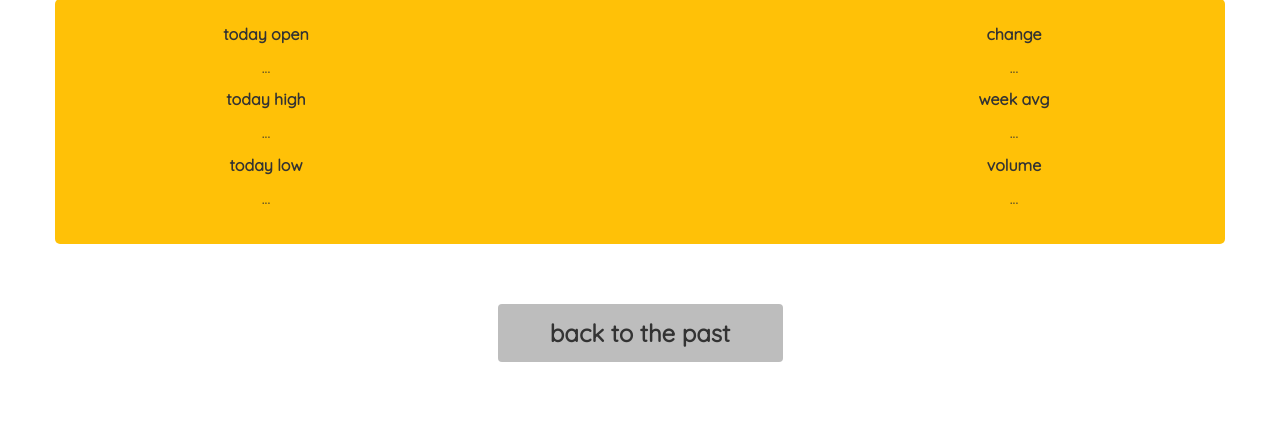
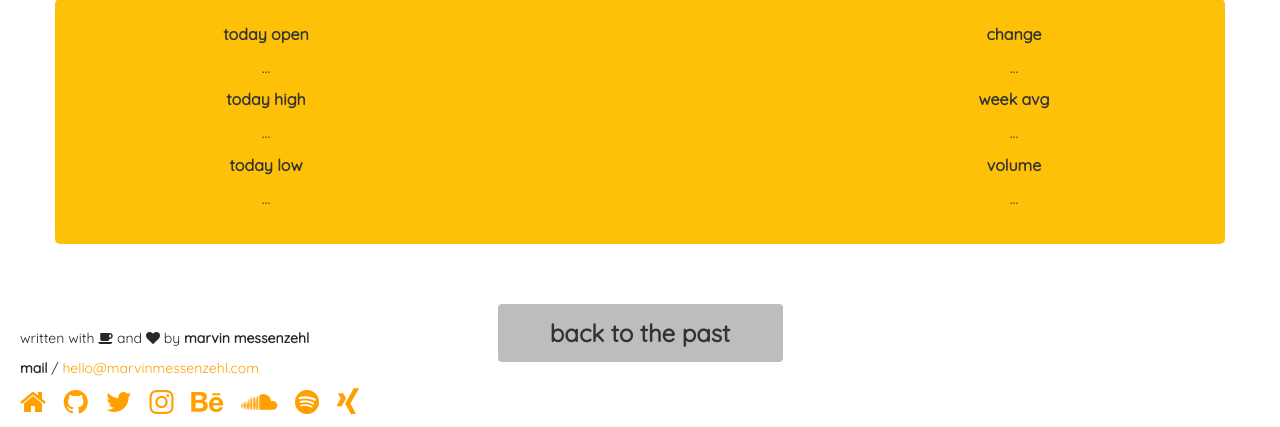
Before and after one commit to yOoMarvin/btccheck-web, a PHP site: page / in a window 1280 px wide. Shown: the part 373-800 px from the top of the page. Run offline with PHP 8.4, Linux system fonts and the light colour scheme; some libraries are stand-ins or nearby versions.

Commit message:
Added footer

```diff
--- a/index.html
+++ b/index.html
@@ -62,6 +62,21 @@
       </div>
     </div>
 
+    <footer class="navbar-fixed-bottom">
+      <p>written with <i class="fa fa-coffee" aria-hidden="true"></i> and <i class="fa fa-heart" aria-hidden="true"></i> by <strong>marvin messenzehl</strong></p>
+      <p><strong>mail</strong> / <a href="mailto:hello@marvinmessenzehl.com">hello@marvinmessenzehl.com</a></p>
+      <p>
+        <a href="http://marvinmessenzehl.com" target="_blank" style="margin-right: 1em"><i class="fa fa-home fa-2x" aria-hidde="true"></i></a>
+        <a href="https://github.com/yOoMarvin" target="_blank" style="margin-right: 1em"><i class="fa fa-github fa-2x" aria-hidde="true"></i></a>
+        <a href="https://www.twitter.com/yOoMarvin" target="_blank" style="margin-right: 1em"><i class="fa fa-twitter fa-2x" aria-hidden="true"></i></a>
+        <a href="https://www.instagram.com/yoomarvin/" target="_blank" style="margin-right: 1em"><i class="fa fa-instagram fa-2x" aria-hidden="true"></i></a>
+        <a href="https://www.behance.net/marvinmess1d82" target="_blank" style="margin-right: 1em"><i class="fa fa-behance fa-2x" aria-hidden="true"></i></a>
+        <a href="https://soundcloud.com/keefae" target="_blank" style="margin-right: 1em"><i class="fa fa-soundcloud fa-2x" aria-hidden="true"></i></a>
+        <a href="https://play.spotify.com/user/yoomarvin" target="_blank" style="margin-right: 1em"><i class="fa fa-spotify fa-2x" aria-hidden="true"></i></a>
+        <a href="https://www.xing.com/profile/Marvin_Messenzehl" target="_blank" style="margin-right: 1em"><i class="fa fa-xing fa-2x" aria-hidden="true"></i></a>
+      </p>
+    </footer>
+
     <div class="container text-center" id="btn-container">
       <a href="history.html">
         <button class="btn btn-default">back to the past</button>
--- a/master.css
+++ b/master.css
@@ -86,3 +86,21 @@ body {
   stroke: #FFC107;
   stroke-width: 2.5px;
 }
+
+/* footer styles */
+footer{
+  font-size: 14px;
+  color: #282828;
+  margin-left: 20px;
+  bottom: 0;
+  width: 100%
+  position: fixed;
+}
+
+footer a{
+  color: #FFA000;
+}
+
+footer a:hover{
+  color: #FFC107;
+}
```
Also changed, not shown: history.html (+15 -0 lines).
